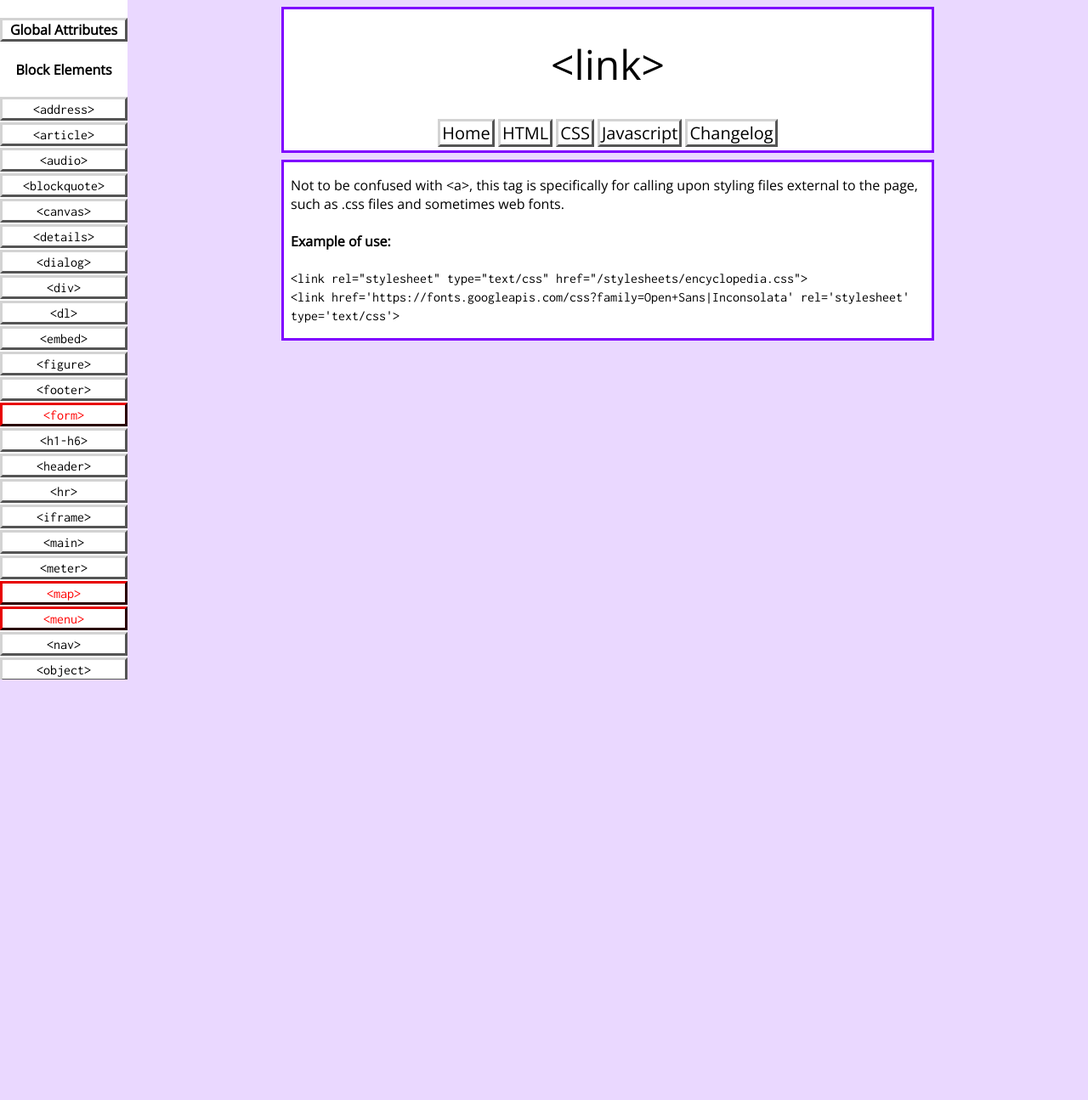
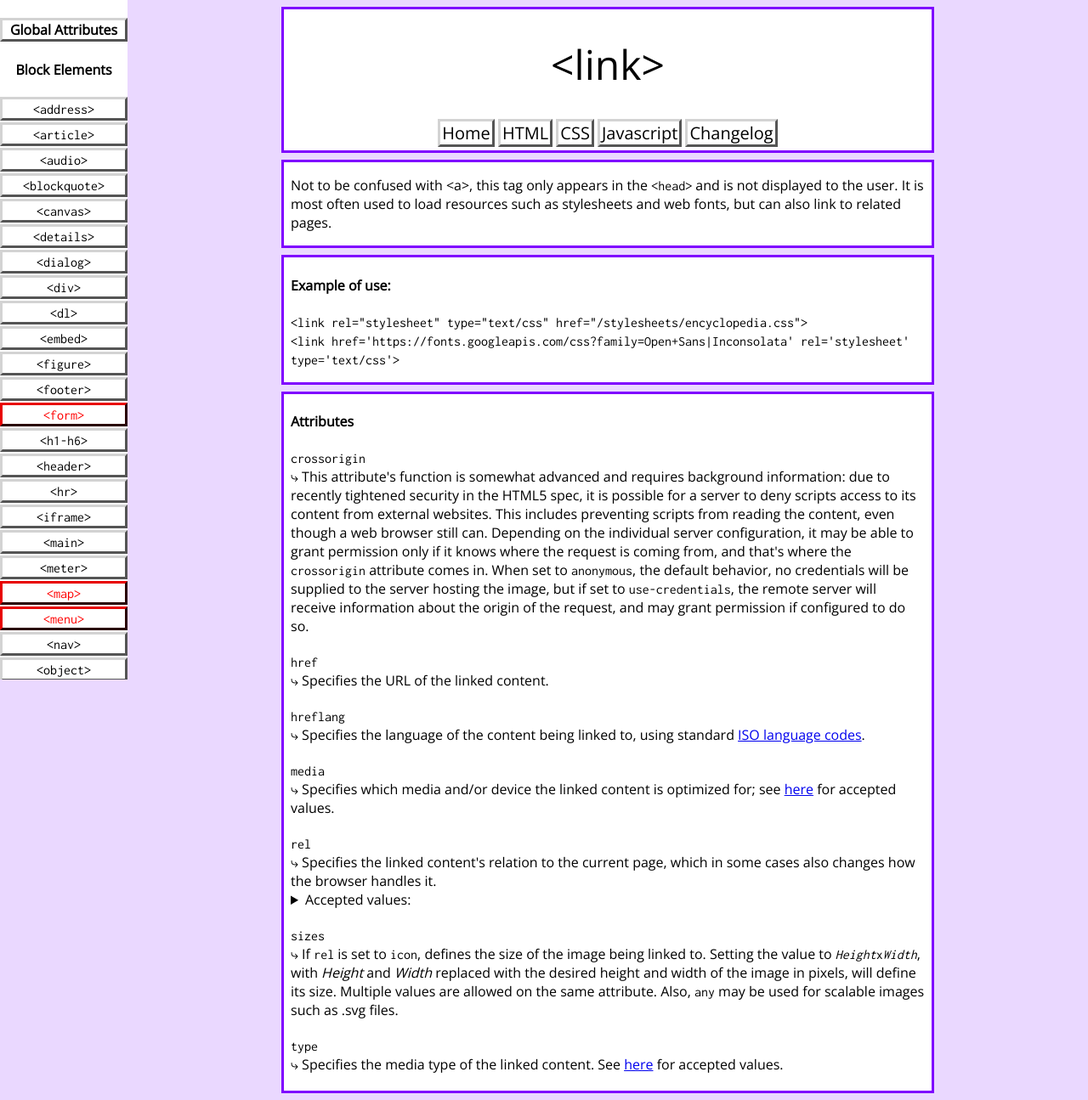
Before and after one commit to VioletRose/Web-Code-Encyclopedia, a PHP site: page /html/link.php in a window 1280 px wide. Shown: the whole page at 85% size. Before the commit the page ends 800 px from the top, so only its background shows below. Run offline with PHP 8.4, Linux system fonts and the light colour scheme.

Commit message:
Continued sectioning, revising, and attribute listing
html/a.php: Updated; revised the descriptions of next and prev.
html/iframe.php: Updated; added the arrow character to each definition
entry.
html/img.php: Updated; added the arrow character to each definition
entry.
html/link.php: Updated; added sectioning, revised the description, and
added a list of the element's attributes and their uses.
html/main.php: Updated; added sectioning, and revised the description to
match current standards.
html/mark.php: Updtaed; added sectioning, and revised the description to
match current standards.

```diff
--- a/html/a.php
+++ b/html/a.php
@@ -57,7 +57,7 @@
 						<dt><code>license</code><dt>
 						<dd>&#10551; Copyright information for the content.</dd>
 						<dt><code>next</code><dt>
-						<dd>&#10551; The next page in a selection.</dd>
+						<dd>&#10551; The next page in a series this page belongs to.</dd>
 						<dt><code>nofollow</code><dt>
 						<dd>&#10551; An unendorsed page, such as a paid link or user submitted content. This is heavily used by Google's search engine to indicate the link should not be indexed, generally because it is not directly related to or part of the parent site.</dd>
 						<dt><code>noreferrer</code><dt>
@@ -65,7 +65,7 @@
 						<dt><code>prefetch</code><dt>
 						<dd>&#10551; Indicates that the target content should be cached by the browser.</dd>
 						<dt><code>prev</code><dt>
-						<dd>&#10551; The previous page in a selection.</dd>
+						<dd>&#10551; The previous page in a series this page belongs to.</dd>
 						<dt><code>search</code><dt>
 						<dd>&#10551; A search tool for the page.</dd>
 						<dt><code>tag</code><dt>
--- a/html/link.php
+++ b/html/link.php
@@ -2,8 +2,11 @@
     $PAGE_NAME = '&lt;link&gt;';
     require_once($_SERVER["DOCUMENT_ROOT"].'/html/htmlhead.php');
 ?>
-<main class="unsectionedmain">
-	<p>Not to be confused with &lt;a&gt;, this tag is specifically for calling upon styling files external to the page, such as .css files and sometimes web fonts.</p>
+<main>
+	<section>
+		<p>Not to be confused with &lt;a&gt;, this tag only appears in the <code>&lt;head&gt;</code> and is not displayed to the user. It is most often used to load resources such as stylesheets and web fonts, but can also link to related pages.</p>
+	</section>
+	<section>
 		<h4>Example of use:</h4>
 		<figure>
 			<code>
@@ -12,6 +15,75 @@
 				&lt;link href='https://fonts.googleapis.com/css?family=Open+Sans|Inconsolata' rel='stylesheet' type='text/css'&gt;
 			</code>
 		</figure>
+	</section>
+	<section>
+		<h4>Attributes</h4>
+		<dl>
+			<dt><code>crossorigin</code></dt>
+			<dd>&#10551; This attribute's function is somewhat advanced and requires background information: due to recently tightened security in the HTML5 spec, it is possible for a server to deny scripts access to its content from external websites. This includes preventing scripts from reading the content, even though a web browser still can. Depending on the individual server configuration, it may be able to grant permission only if it knows where the request is coming from, and that's where the <code>crossorigin</code> attribute comes in. When set to <code>anonymous</code>, the default behavior, no credentials will be supplied to the server hosting the image, but if set to <code>use-credentials</code>, the remote server will receive information about the origin of the request, and may grant permission if configured to do so.</dd>
+			<dt><code>href</code></dt>
+			<dd>&#10551; Specifies the URL of the linked content.</dd>
+			<dt><code>hreflang</code></dt>
+			<dd>&#10551; Specifies the language of the content being linked to, using standard <a href="http://www.w3schools.com/tags/ref_language_codes.asp">ISO language codes</a>.</dd>
+			<dt><code>media</code></dt>
+			<dd>&#10551; Specifies which media and/or device the linked content is optimized for; see <a href="http://www.w3schools.com/tags/att_a_media.asp">here</a> for accepted values.</dd>
+			<dt><code>rel</code></dt>
+			<dd>
+				&#10551; Specifies the linked content's relation to the current page, which in some cases also changes how the browser handles it.
+				<details>
+					<summary>Accepted values:</summary>
+					<dl>
+						<dt><code>alternate</code></dt>
+						<dd>&#10551; An alternate version of the content, such as a print page, translation, or mirror.</dd>
+						<dt><code>archives</code></dt>
+						<dd>&#10551; A collection of records, documents, or other materials of historic interest.</dd>
+						<dt><code>author</code></dt>
+						<dd>&#10551; The author of the content.</dd>
+						<dt><code>bookmark</code></dt>
+						<dd>&#10551; A permanent URL usable for bookmarking.</dd>
+						<dt><code>first</code></dt>
+						<dd>&#10551; The first page in a series this page belongs to.</dd>
+						<dt><code>help</code></dt>
+						<dd>&#10551; A help document.</dd>
+						<dt><code>icon</code></dt>
+						<dd>&#10551; An icon to represent the document, generally seen in tab titles and bookmarks.</dd>
+						<dt><code>index</code></dt>
+						<dd>&#10551; A page where the current page is referred to in an index or table of contents.</dd>
+						<dt><code>last</code></dt>
+						<dd>&#10551; The last page in a series this page belongs to.</dd>
+						<dt><code>license</code></dt>
+						<dd>&#10551; Copyright information for the content.</dd>
+						<dt><code>next</code></dt>
+						<dd>&#10551; The next page in a series this page belongs to.</dd>
+						<dt><code>nofollow</code></dt>
+						<dd>&#10551; An unendorsed page, such as a paid link or user submitted content. This is heavily used by Google's search engine to indicate the link should not be indexed, generally because it is not directly related to or part of the parent site.</dd>
+						<dt><code>noreferrer</code></dt>
+						<dd>&#10551; Indicates that the browser should not send a HTTP referrer header if the browser accesses the link from this page.</dd>
+						<dt><code>pingback</code></dt>
+						<dd>&#10551; The address of the pingback server that handles pingbacks to the current page. Note: pingback is a concept where a user can register with a pingback server to have pingbacks to their work tracked, so they know when it gets referenced and by which sites.</dd>
+						<dt><code>prefetch</code></dt>
+						<dd>&#10551; Indicates that the target content should be cached by the browser.</dd>
+						<dt><code>prev</code></dt>
+						<dd>&#10551; The previous page in a series this page belongs to.</dd>
+						<dt><code>search</code></dt>
+						<dd>&#10551; A search tool for the page.</dd>
+						<dt><code>sidebar</code></dt>
+						<dd>&#10551; Content intended to be loaded in the browser's sidebar, if it has one.</dd>
+						<dt><code>stylesheet</code></dt>
+						<dd>&#10551; A .css file containing style rules to be used on the current page.</dd>
+						<dt><code>tag</code></dt>
+						<dd>&#10551; A keyword for the current page.</dd>
+						<dt><code>up</code></dt>
+						<dd>&#10551; A page that gives additional context to the current page.</dd>
+					</dl>
+				</details>
+			</dd>
+			<dt><code>sizes</code></dt>
+			<dd>&#10551; If <code>rel</code> is set to <code>icon</code>, defines the size of the image being linked to. Setting the value to <code><i>Height</i>x<i>Width</i></code>, with <i>Height</i> and <i>Width</i> replaced with the desired height and width of the image in pixels, will define its size. Multiple values are allowed on the same attribute. Also, <code>any</code> may be used for scalable images such as .svg files.</dd>
+			<dt><code>type</code></dt>
+			<dd>&#10551; Specifies the media type of the linked content. See <a href="http://www.iana.org/assignments/media-types/">here</a> for accepted values.</dd>
+		</dl>
+	</section>
 </main>
 <?php
     require_once($_SERVER["DOCUMENT_ROOT"].'/genericfoot.php');
```
Also changed, not shown: html/iframe.php (+12 -12 lines), html/img.php (+8 -8 lines), html/main.php (+10 -4 lines), html/mark.php (+8 -2 lines), changelog.txt. Lines whose indentation alone changed are shown as unchanged.
